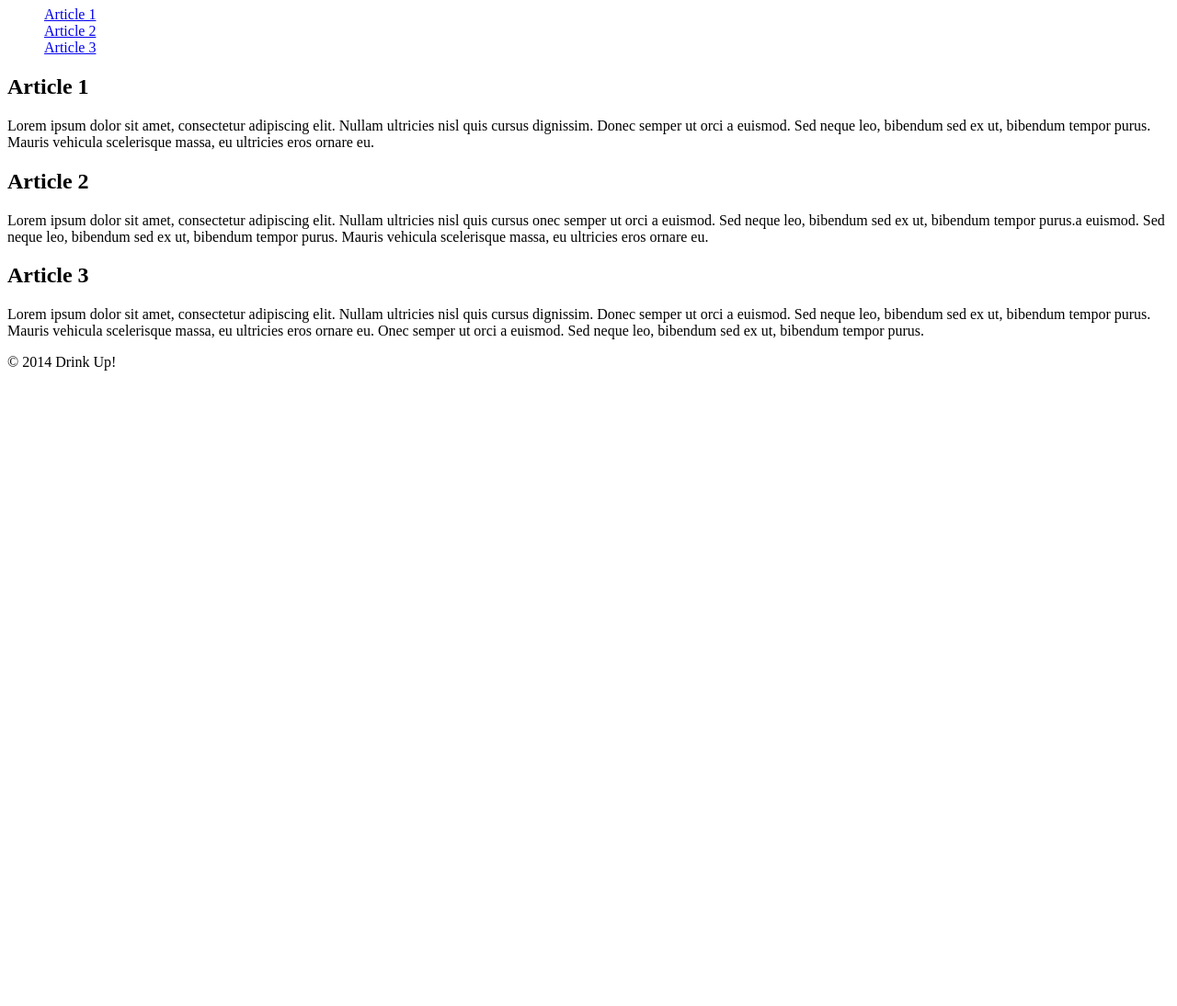
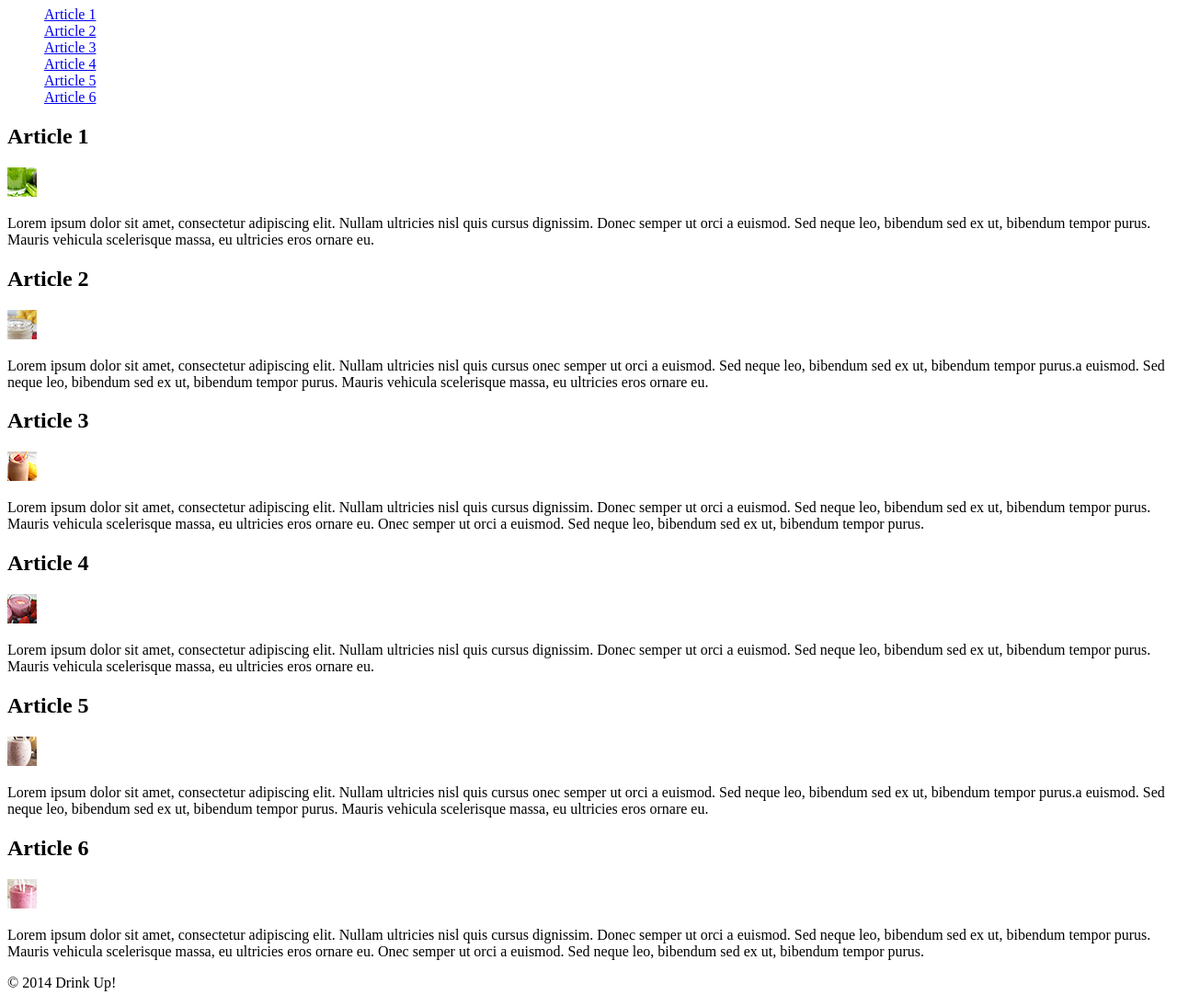
Before and after one commit to wavon/drinkup, a plain HTML site: page index.html in a window 1280 px wide. Shown: the part 160-1254 px from the top of the page at 92% size. Before the commit the page ends 800 px from the top, so only its background shows below. Drawn offline with Linux system fonts and the light colour scheme.

Commit message:
new html file with imgs

```diff
--- a/index.html
+++ b/index.html
@@ -16,6 +16,9 @@
         <li style="list-style:none"><a href="#article1">Article 1</a></li>
         <li style="list-style:none"><a href="#article2">Article 2</a></li>
         <li style="list-style:none"><a href="#article3">Article 3</a></li>
+        <li style="list-style:none"><a href="#article4">Article 4</a></li>
+        <li style="list-style:none"><a href="#article5">Article 5</a></li>
+        <li style="list-style:none"><a href="#article6">Article 6</a></li>
       </ul>
      </nav>
 
@@ -23,19 +26,34 @@
 
     <div>
 
-        <h2><a name="article1">Article 1</h2>
-
-         <p>Lorem ipsum dolor sit amet, consectetur adipiscing elit. Nullam ultricies nisl quis cursus dignissim. Donec semper ut orci a euismod. Sed neque leo, bibendum sed ex ut, bibendum tempor purus. Mauris vehicula scelerisque massa, eu ultricies eros ornare eu.</p>
-
-
-        <h2><a name="article2">Article 2</h2>
-
-        <p>Lorem ipsum dolor sit amet, consectetur adipiscing elit. Nullam ultricies nisl quis cursus onec semper ut orci a euismod. Sed neque leo, bibendum sed ex ut, bibendum tempor purus.a euismod. Sed neque leo, bibendum sed ex ut, bibendum tempor purus. Mauris vehicula scelerisque massa, eu ultricies eros ornare eu.</p>
-
-
-        <h2><a name="article3">Article 3</h2>
-
-        <p>Lorem ipsum dolor sit amet, consectetur adipiscing elit. Nullam ultricies nisl quis cursus dignissim. Donec semper ut orci a euismod. Sed neque leo, bibendum sed ex ut, bibendum tempor purus. Mauris vehicula scelerisque massa, eu ultricies eros ornare eu. Onec semper ut orci a euismod. Sed neque leo, bibendum sed ex ut, bibendum tempor purus.</p>
+    <h2><a id="article1">Article 1</a></h2>
+           <img src="img/smoothie1sm.jpg" alt="smoothie 1">
+           <p>Lorem ipsum dolor sit amet, consectetur adipiscing elit. Nullam ultricies nisl quis cursus dignissim. Donec semper ut orci a euismod. Sed neque leo, bibendum sed ex ut, bibendum tempor purus. Mauris vehicula scelerisque massa, eu ultricies eros ornare eu.</p>
+        </article>
+        <article>
+          <h2><a id="article2">Article 2</a></h2>
+          <img src="img/smoothie2sm.jpg" alt="smoothie 2">
+          <p>Lorem ipsum dolor sit amet, consectetur adipiscing elit. Nullam ultricies nisl quis cursus onec semper ut orci a euismod. Sed neque leo, bibendum sed ex ut, bibendum tempor purus.a euismod. Sed neque leo, bibendum sed ex ut, bibendum tempor purus. Mauris vehicula scelerisque massa, eu ultricies eros ornare eu.</p>
+        </article>
+        <article>
+          <h2><a id="article3">Article 3</a></h2>
+          <img src="img/smoothie3sm.jpg" alt="smoothie 3">
+          <p>Lorem ipsum dolor sit amet, consectetur adipiscing elit. Nullam ultricies nisl quis cursus dignissim. Donec semper ut orci a euismod. Sed neque leo, bibendum sed ex ut, bibendum tempor purus. Mauris vehicula scelerisque massa, eu ultricies eros ornare eu. Onec semper ut orci a euismod. Sed neque leo, bibendum sed ex ut, bibendum tempor purus.</p>
+        </article>
+        <article>
+          <h2><a id="article4">Article 4</a></h2>
+           <img src="img/smoothie4sm.jpg" alt="smoothie 4">
+           <p>Lorem ipsum dolor sit amet, consectetur adipiscing elit. Nullam ultricies nisl quis cursus dignissim. Donec semper ut orci a euismod. Sed neque leo, bibendum sed ex ut, bibendum tempor purus. Mauris vehicula scelerisque massa, eu ultricies eros ornare eu.</p>
+        </article>
+        <article>
+          <h2><a id="article5">Article 5</a></h2>
+          <img src="img/smoothie5sm.jpg" alt="smoothie 5">
+          <p>Lorem ipsum dolor sit amet, consectetur adipiscing elit. Nullam ultricies nisl quis cursus onec semper ut orci a euismod. Sed neque leo, bibendum sed ex ut, bibendum tempor purus.a euismod. Sed neque leo, bibendum sed ex ut, bibendum tempor purus. Mauris vehicula scelerisque massa, eu ultricies eros ornare eu.</p>
+        </article>
+        <article>
+          <h2><a id="article6">Article 6</a></h2>
+          <img src="img/smoothie6sm.jpg" alt="smoothie 6">
+          <p>Lorem ipsum dolor sit amet, consectetur adipiscing elit. Nullam ultricies nisl quis cursus dignissim. Donec semper ut orci a euismod. Sed neque leo, bibendum sed ex ut, bibendum tempor purus. Mauris vehicula scelerisque massa, eu ultricies eros ornare eu. Onec semper ut orci a euismod. Sed neque leo, bibendum sed ex ut, bibendum tempor purus.</p>
 
     </div>
 
```
Also changed, not shown: img/smoothie1lg.jpg (added), img/smoothie1md.jpg (added), img/smoothie1sm.jpg (added), img/smoothie2lg.jpg (added), img/smoothie2md.jpg (added), img/smoothie2sm.jpg (added), img/smoothie3lg.jpg (added), img/smoothie3md.jpg (added), img/smoothie3sm.jpg (added), img/smoothie4lg.jpg (added), img/smoothie4md.jpg (added), img/smoothie4sm.jpg (added), img/smoothie5lg.jpg (added), img/smoothie5md.jpg (added), 4 more files.
